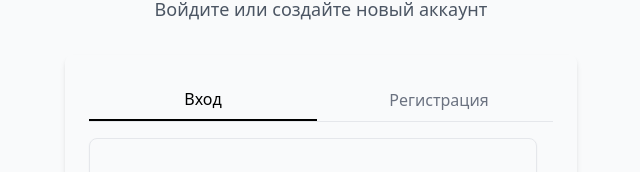
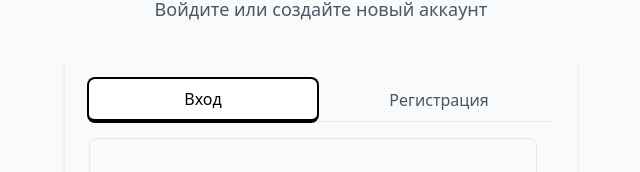
Before and after one commit to shev05/test_post_2, a React (Vite) app: page /login in a window 1280 px wide. Shown: the part 159-331 px from the top of the page, without its empty margins (319-959 px from the left). Built offline with nearby package versions, Linux system fonts and the light colour scheme.

Commit message:
add-button-in-ui

```diff
--- a/src/App.tsx
+++ b/src/App.tsx
@@ -3,10 +3,21 @@ import './index.css'
 import Home from './pages/Home/Home'
 import Login from './pages/login/LoginPage'
 import { PATHS } from './shared/constants/route/routes'
+import { Toaster } from 'react-hot-toast'
 
 function App() {
   return (
     <Router>
+      <Toaster
+        position="top-right"
+        toastOptions={{
+          duration: 4000,
+          style: {
+            background: '#363636',
+            color: '#fff',
+          },
+        }}
+      />
       <Routes>
         <Route
           path={PATHS.LOGIN}
--- /dev/null
+++ b/src/components/ui/Button.tsx
@@ -0,0 +1,20 @@
+import type { ReactNode } from 'react'
+
+type IProps = {
+  type?: 'button' | 'submit' | 'reset'
+  children: ReactNode
+  className?: string
+  onClick?: () => void
+}
+
+export function Button({ type = 'button', children, className = '', onClick }: IProps) {
+  return (
+    <button
+      type={type}
+      onClick={onClick}
+      className={`focus:outline-none rounded-md px-4 py-2 font-medium ${className}`}
+    >
+      {children}
+    </button>
+  )
+}
--- a/src/components/ui/textFromField.tsx
+++ b/src/components/ui/textFromField.tsx
@@ -1,19 +1,20 @@
 import { useState } from 'react'
 import type { UseFormRegisterReturn } from 'react-hook-form'
 import { Eye, EyeOff } from 'lucide-react'
+import { InputType } from '../../shared/constants/enum/input'
 
 interface TextFormFieldProps {
   label: string
   placeholder?: string
   register: UseFormRegisterReturn
-  type?: 'text' | 'email' | 'password' | 'number'
+  type?: InputType.TEXT | InputType.EMAIL | InputType.PASSWORD | InputType.NUMBER
   error?: string
 }
 
-export const TextFormField = ({ label, placeholder = '', register, type = 'text', error }: TextFormFieldProps) => {
+export const TextFormField = ({ label, placeholder = '', register, type = InputType.TEXT, error }: TextFormFieldProps) => {
   const [showPassword, setShowPassword] = useState(false)
 
-  const inputType = type === 'password' ? (showPassword ? 'text' : 'password') : type
+  const inputType = type === InputType.PASSWORD ? (showPassword ? InputType.TEXT : InputType.PASSWORD) : type
 
   return (
     <div className="w-full space-y-2">
@@ -30,12 +31,12 @@ export const TextFormField = ({ label, placeholder = '', register, type = 'text'
           type={inputType}
           placeholder={placeholder}
           className={`focus:outline-none w-full rounded-md border border-gray-300 px-3 py-2 shadow-sm focus:border-black focus:ring-2 focus:ring-black ${
-            type === 'password' ? 'pr-10' : ''
+            type === InputType.PASSWORD ? 'pr-10' : ''
           }`}
           {...register}
         />
 
-        {type === 'password' && (
+        {type === InputType.PASSWORD && (
           <button
             type="button"
             className="focus:outline-none absolute right-3 top-1/2 -translate-y-1/2 transform text-gray-400 hover:text-gray-600"
--- a/src/pages/login/LoginForm.tsx
+++ b/src/pages/login/LoginForm.tsx
@@ -9,6 +9,8 @@ import { useNavigate } from 'react-router-dom'
 import { PATHS } from '../../shared/constants/route/routes'
 import toast from 'react-hot-toast'
 import { TOAST_TEXT } from '../../shared/constants/text/ToastText'
+import { InputType } from '../../shared/constants/enum/input'
+import { Button } from '../../components/ui/Button'
 
 export default function LoginForm() {
   const {
@@ -50,7 +52,7 @@ export default function LoginForm() {
           label="Почта"
           placeholder="Введите почту"
           register={register('email')}
-          type="email"
+          type={InputType.EMAIL}
           error={errors.email?.message}
         />
 
@@ -58,17 +60,17 @@ export default function LoginForm() {
           label="Пароль"
           placeholder="Введите пароль"
           register={register('password')}
-          type="password"
+          type={InputType.PASSWORD}
           error={errors.password?.message}
         />
       </div>
 
-      <button
+      <Button
         type="submit"
-        className="focus:outline-none w-full rounded-md bg-black px-4 py-2 font-medium text-white hover:bg-gray-800 focus:ring-2 focus:ring-black focus:ring-offset-2"
+        className="w-full bg-black text-white hover:bg-gray-800"
       >
         {isLoading ? 'Вход...' : 'Вход'}
-      </button>
+      </Button>
     </form>
   )
 }
--- a/src/pages/login/LoginPage.tsx
+++ b/src/pages/login/LoginPage.tsx
@@ -2,6 +2,7 @@ import { useState } from 'react'
 import LoginForm from './LoginForm'
 import RegisterForm from './RegisterForm'
 import { LoginEnum, type LoginType } from '../../shared/constants/enum/LoginEnum'
+import { Button } from '../../components/ui/Button'
 
 export default function Login() {
   const [activeTab, setActiveTab] = useState<LoginType>(LoginEnum.LOGIN)
@@ -14,27 +15,25 @@ export default function Login() {
           <p className="mt-2 text-lg text-gray-600">Войдите или создайте новый аккаунт</p>
         </div>
         <div className="rounded-lg p-6 shadow-md">
-          <div className="grid grid-cols-2 gap-2 border-b border-gray-200 dark:border-gray-700">
-            <button
+          <div className="grid grid-cols-2 gap-2 border-b border-gray-200">
+            <Button
+              type="button"
               onClick={() => setActiveTab(LoginEnum.LOGIN)}
-              className={`px-4 py-2 text-center font-medium transition-colors ${
-                activeTab === LoginEnum.LOGIN
-                  ? 'border-b-2 border-black text-black dark:border-white dark:text-white'
-                  : 'text-gray-500 hover:text-gray-700 dark:text-gray-400 dark:hover:text-gray-300'
+              className={`bg-white px-4 py-2 text-center font-medium transition-colors ${
+                activeTab === LoginEnum.LOGIN ? 'border-b-2 border-black text-black ring-2 ring-black' : 'text-gray-600'
               }`}
             >
               Вход
-            </button>
-            <button
+            </Button>
+            <Button
+              type="button"
               onClick={() => setActiveTab(LoginEnum.REGISTER)}
               className={`px-4 py-2 text-center font-medium transition-colors ${
-                activeTab === LoginEnum.REGISTER
-                  ? 'border-b-2 border-black text-black dark:border-white dark:text-white'
-                  : 'text-gray-500 hover:text-gray-700 dark:text-gray-400 dark:hover:text-gray-300'
+                activeTab === LoginEnum.REGISTER ? 'border-b-2 border-black text-black ring-2 ring-black' : 'text-gray-600'
               }`}
             >
               Регистрация
-            </button>
+            </Button>
           </div>
           <div className="mt-4">
             {activeTab === LoginEnum.LOGIN && <LoginForm />}
--- a/src/pages/login/RegisterForm.tsx
+++ b/src/pages/login/RegisterForm.tsx
@@ -7,6 +7,8 @@ import { useRegisterMutation } from '../../services/api/auth/authEnpoints'
 import { hashPassword } from './Hash/hashPassword'
 import toast from 'react-hot-toast'
 import { TOAST_TEXT } from '../../shared/constants/text/ToastText'
+import { InputType } from '../../shared/constants/enum/input'
+import { Button } from '../../components/ui/Button'
 
 export default function RegisterForm() {
   const {
@@ -46,14 +48,14 @@ export default function RegisterForm() {
           label="Имя"
           placeholder="Введите имя"
           register={register('fullName')}
-          type="text"
+          type={InputType.TEXT}
           error={errors.fullName?.message}
         />
         <TextFormField
           label="Почта"
           placeholder="Введите почту"
           register={register('email')}
-          type="email"
+          type={InputType.EMAIL}
           error={errors.email?.message}
         />
 
@@ -61,17 +63,17 @@ export default function RegisterForm() {
           label="Пароль"
           placeholder="Введите пароль"
           register={register('password')}
-          type="password"
+          type={InputType.PASSWORD}
           error={errors.password?.message}
         />
       </div>
 
-      <button
+      <Button
         type="submit"
-        className="focus:outline-none w-full rounded-md bg-black px-4 py-2 font-medium text-white hover:bg-gray-800 focus:ring-2 focus:ring-black focus:ring-offset-2"
+        className="w-full bg-black text-white hover:bg-gray-800"
       >
-        {isLoading ? 'Регистриуем...' : 'Регистрация'}
-      </button>
+        {isLoading ? 'Регистрация...' : 'Регистрация'}
+      </Button>
     </form>
   )
 }
--- /dev/null
+++ b/src/shared/constants/enum/input.ts
@@ -0,0 +1,6 @@
+export enum InputType {
+  TEXT = 'text',
+  EMAIL = 'email',
+  PASSWORD = 'password',
+  NUMBER = 'number',
+}
```
Also changed, not shown: 1 other file (tests, documents, lock files or other folders).
